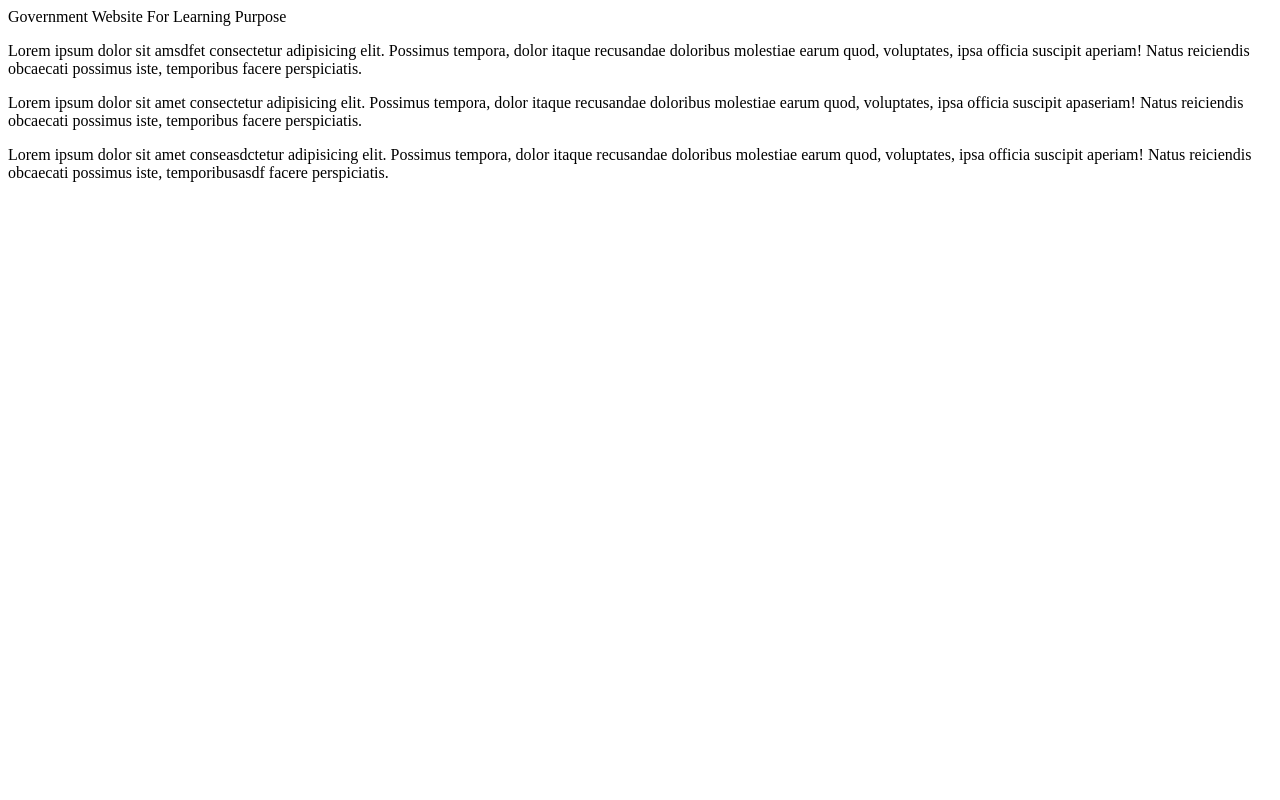
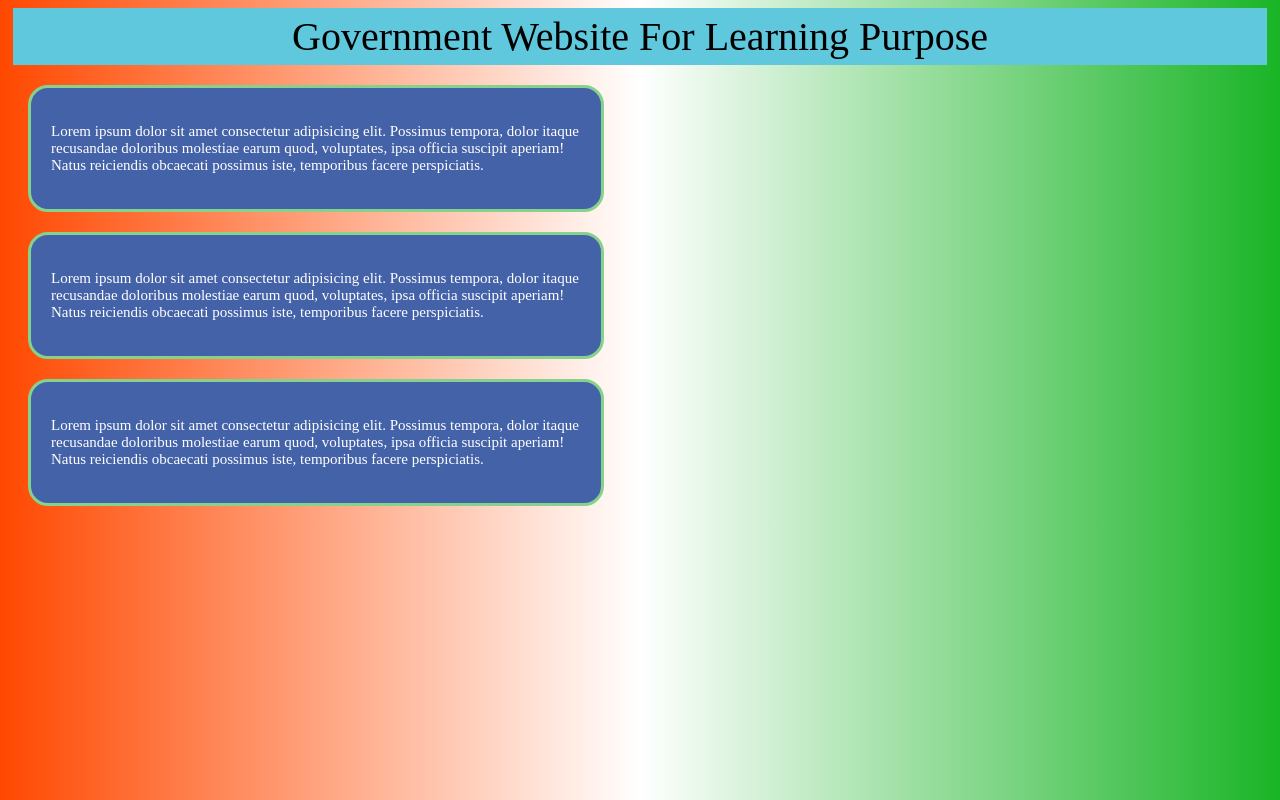
Before and after one commit to vishnudas0078/HTML-CSS-Javascript, a plain HTML site: page index01.govtwebsite.html in a window 1280 px wide. Drawn offline with Linux system fonts and the light colour scheme.

Commit message:
restart_this_project

```diff
--- a/index01.govtwebsite.html
+++ b/index01.govtwebsite.html
@@ -6,7 +6,7 @@
     <meta http-equiv="X-UA-Compatible" content="IE=edge">
     <meta name="viewport" content="width=device-width, initial-scale=1.0">
     <title>Government Website</title>
-    <link rel="stylesheet" hasdref="style01.govtwebsite.css">
+    <link rel="stylesheet" href="style01.govtwebsite.css">
 </head>
 
 
@@ -17,7 +17,7 @@
 
     </div>
     <div class="container">
-        <p>Lorem ipsum dolor sit amsdfet consectetur adipisicing elit. Possimus tempora, dolor itaque recusandae
+        <p>Lorem ipsum dolor sit amet consectetur adipisicing elit. Possimus tempora, dolor itaque recusandae
             doloribus
             molestiae earum quod, voluptates, ipsa officia suscipit aperiam! Natus reiciendis obcaecati possimus
             iste,
@@ -26,16 +26,16 @@
     <div class="container">
         <p>Lorem ipsum dolor sit amet consectetur adipisicing elit. Possimus tempora, dolor itaque recusandae
             doloribus
-            molestiae earum quod, voluptates, ipsa officia suscipit apaseriam! Natus reiciendis obcaecati possimus
+            molestiae earum quod, voluptates, ipsa officia suscipit aperiam! Natus reiciendis obcaecati possimus
             iste,
             temporibus facere perspiciatis.</p>
     </div>
     <div class="container">
-        <p>Lorem ipsum dolor sit amet conseasdctetur adipisicing elit. Possimus tempora, dolor itaque recusandae
+        <p>Lorem ipsum dolor sit amet consectetur adipisicing elit. Possimus tempora, dolor itaque recusandae
             doloribus
             molestiae earum quod, voluptates, ipsa officia suscipit aperiam! Natus reiciendis obcaecati possimus
             iste,
-            temporibusasdf facere perspiciatis.</p>
+            temporibus facere perspiciatis.</p>
 
     </div>
 </body>
--- a/style02.registerhere.css
+++ b/style02.register.css
@@ -4,7 +4,7 @@
 }
 
 body {
-    background-image: url(images/page.background.jpg);
+    background: url("images/page.background.jpg");
     background-repeat: no-repeat;
     background-attachment: fixed;
     background-size: cover;
```
Also changed, not shown: index02.register.html (renamed from index02.regiaterhere.html), 1 other file.
